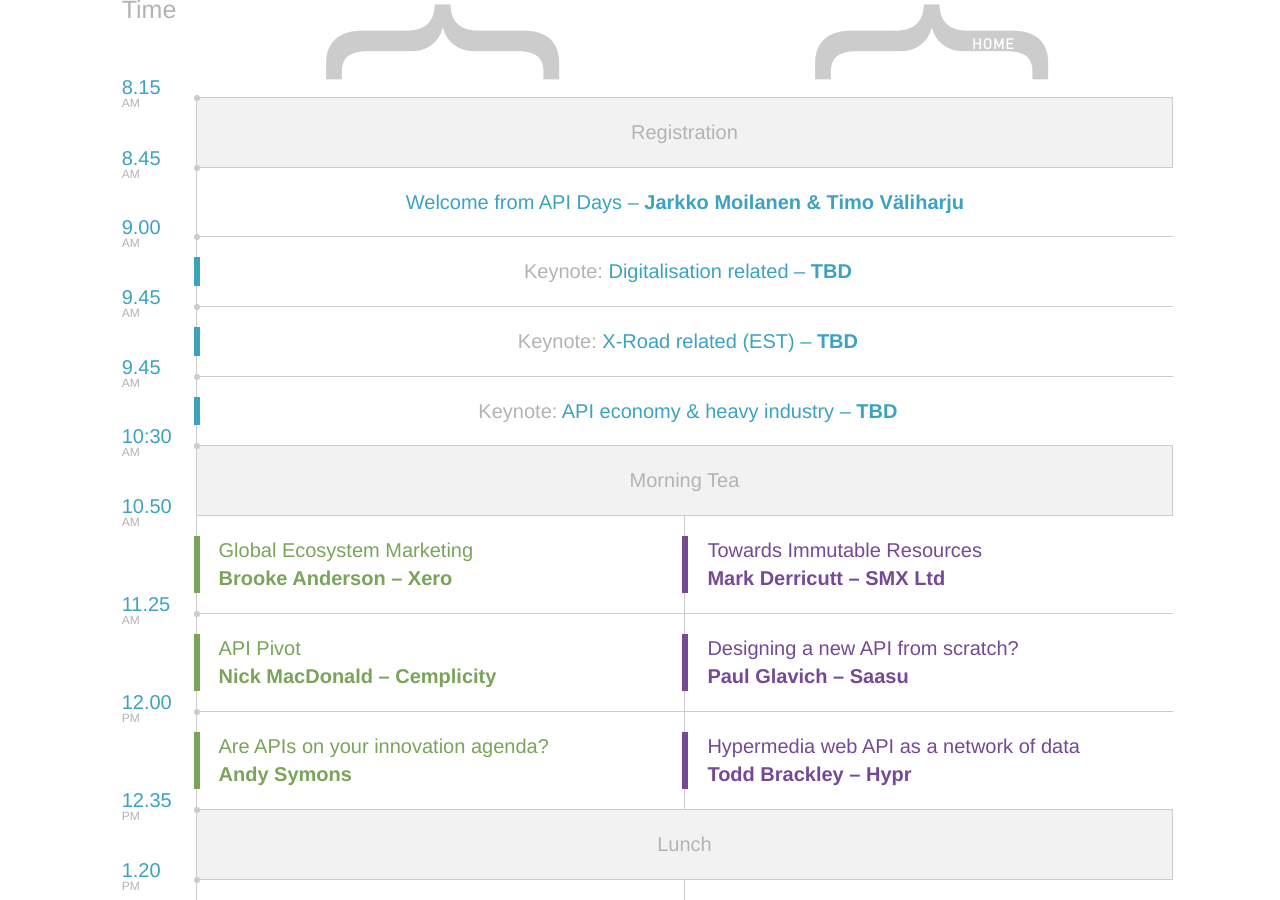
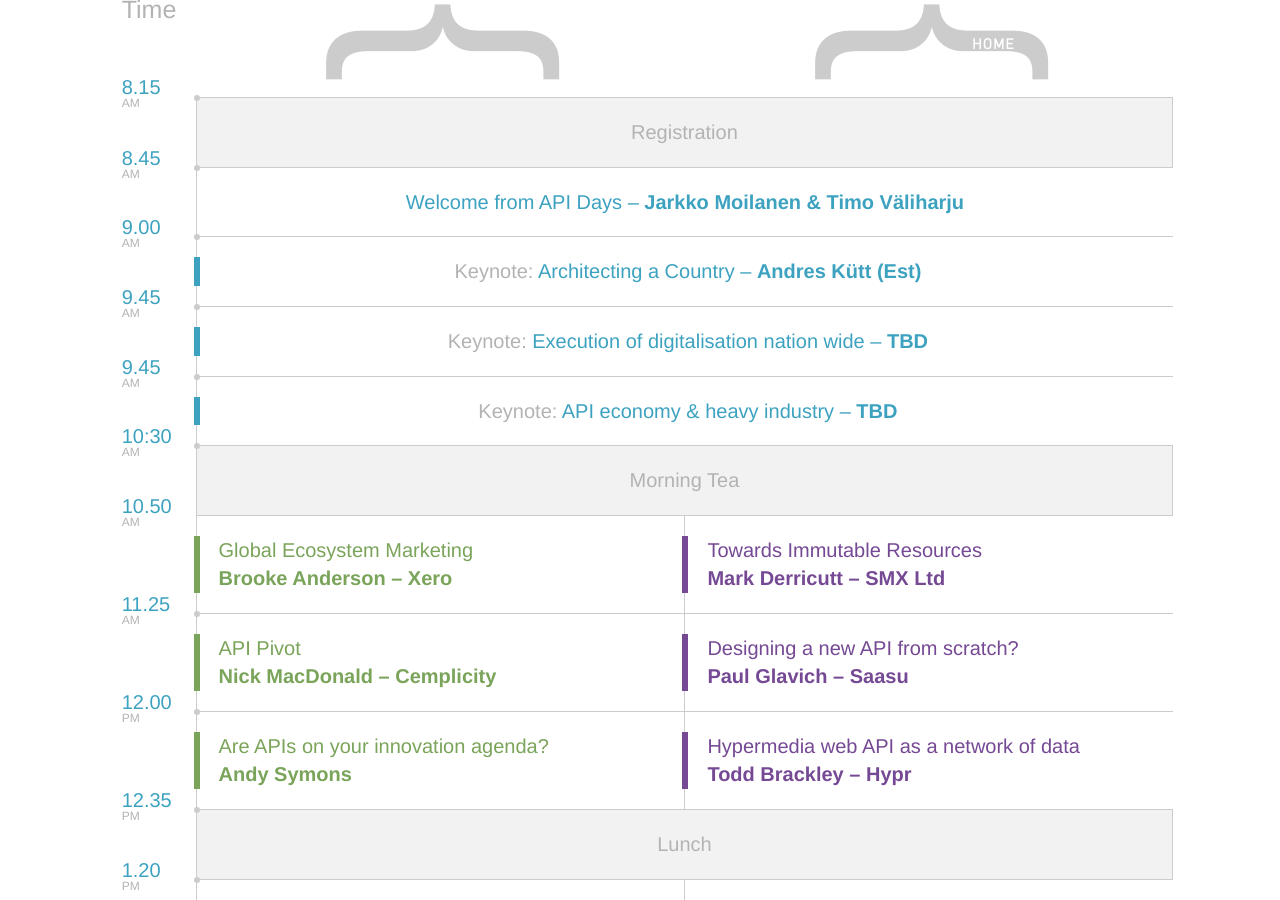
Before and after one commit to apidaysnordic/apidaysnordic.github.io, a Jekyll site: the page built from programme/index.md, in a window 1280 px wide and 900 px high, scrolled down 521 px. Built offline with Jekyll 4.4.1, drawn with Linux system fonts in a browser that asks for light colours; some web fonts are replaced; comment, search, counter and statistics services are not loaded.

Commit message:
Added Andres to keyspeakers

```diff
--- a/_layouts/programme.html
+++ b/_layouts/programme.html
@@ -120,7 +120,7 @@
                         <small>am</small>
                     </div>
                     <div class="col-md-11 entry entry-first entry-keynote">
-                        <a href=""><span>Keynote:</span> Digitalisation related &ndash; <strong>TBD</strong></a>
+                        <a href=""><span>Keynote:</span> Architecting a Country &ndash; <strong>Andres Kütt (Est)</strong></a>
                     </div>
                 </div>
 
@@ -130,7 +130,7 @@
                         <small>am</small>
                     </div>
                     <div class="col-md-11 entry entry-first entry-keynote">
-                        <a href=""><span>Keynote:</span> X-Road related (EST) &ndash; <strong>TBD</strong></a>
+                        <a href=""><span>Keynote:</span> Execution of digitalisation nation wide &ndash; <strong>TBD</strong></a>
                     </div>
                 </div>
 
```
